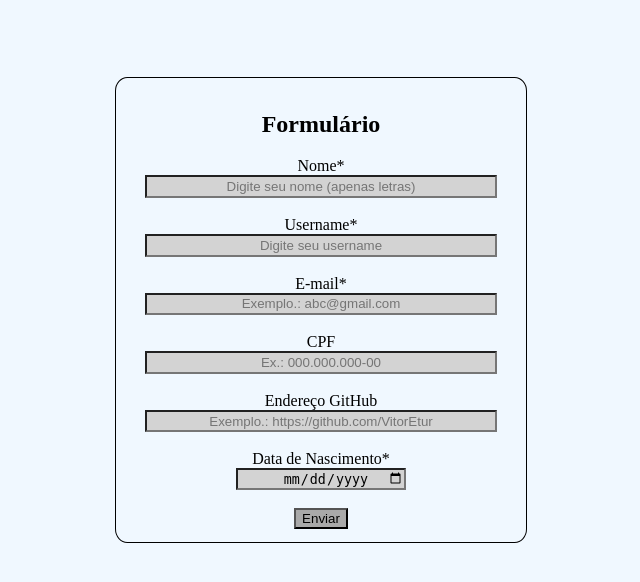
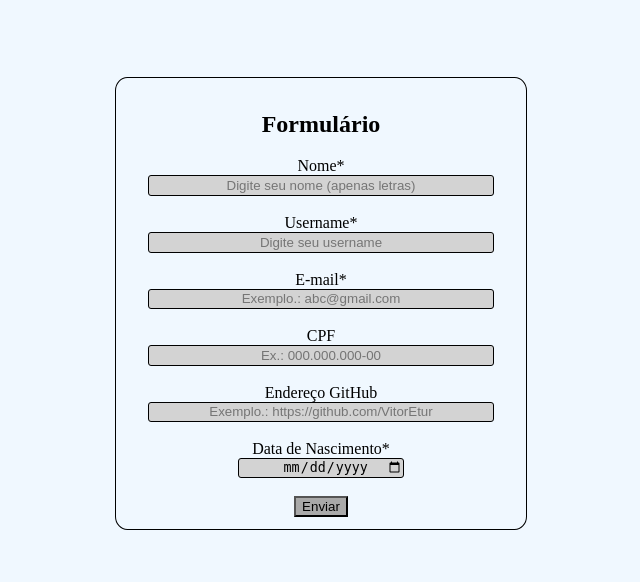
Before and after one commit to VitorEtur/FormularioSimples, a PHP site: page / in a window 1280 px wide. Shown: the top 582 px of the page, without its empty margins (319-959 px from the left). Run offline with PHP 8.4, Linux system fonts and the light colour scheme.

Commit message:
Update style.css

```diff
--- a/style.css
+++ b/style.css
@@ -21,12 +21,16 @@ img {
 
 .formatado {
   width: -webkit-fill-available;
+  border: 1px solid;
+  border-radius: 3px;
   padding-left: 15%;
   width: 77%;
   background: lightgray;
 }
 
 .formatado2 {
+  border: 1px solid;
+  border-radius: 3px;
   padding: 1%;
   width: 190%;
   background: lightgray;
```
